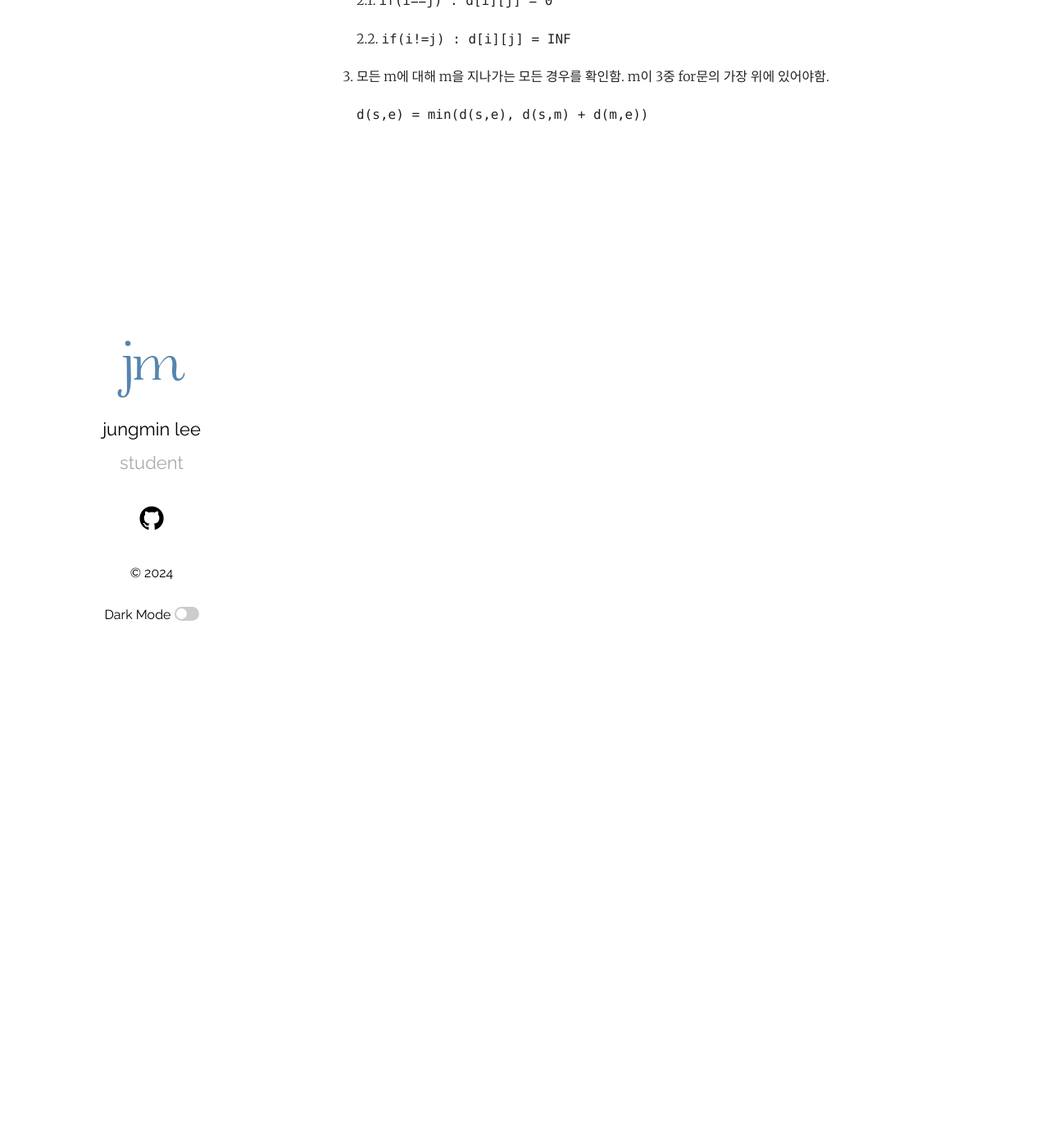
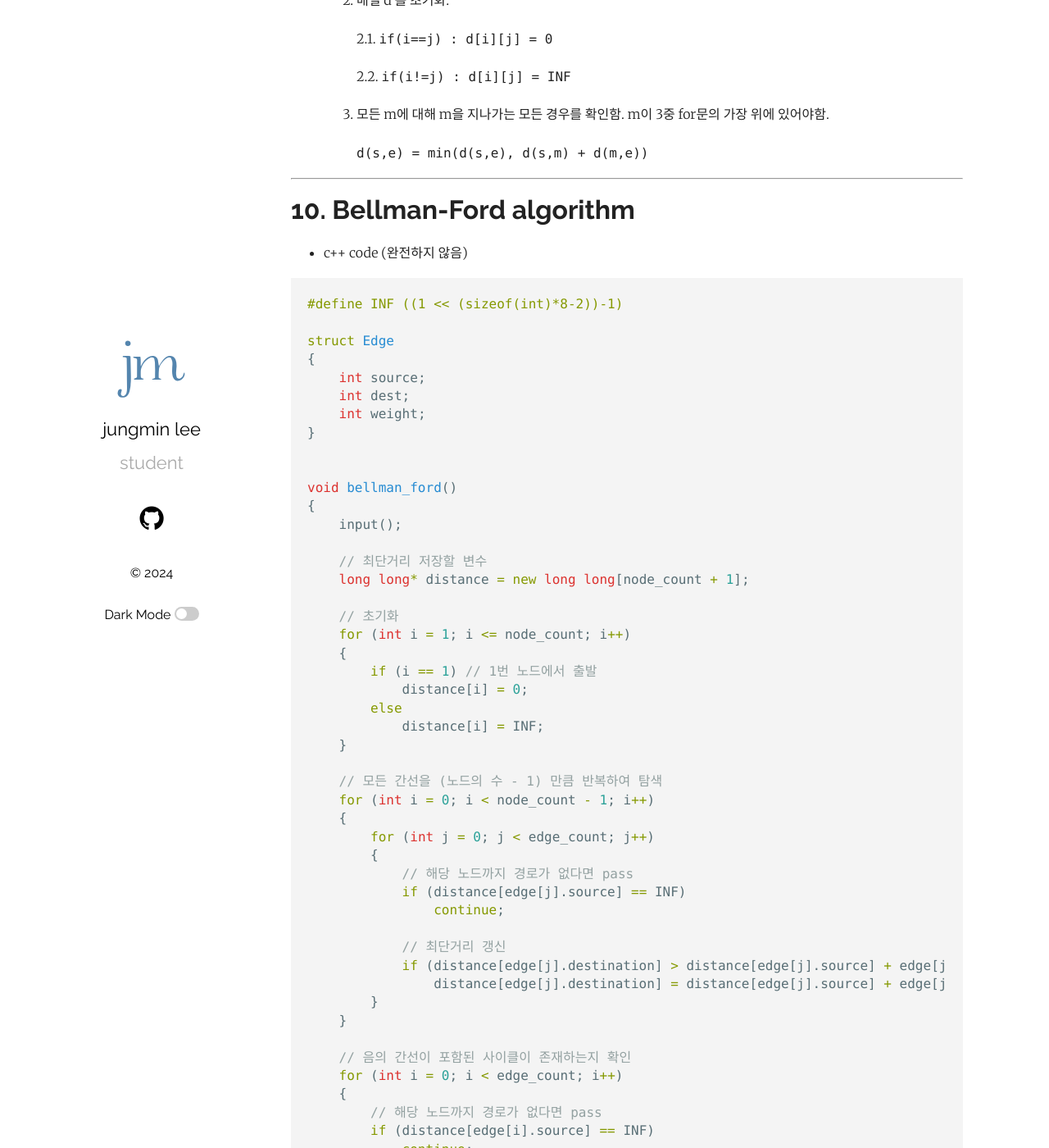
Before and after one commit to jm1012/jm1012.github.io, a Jekyll site: the page built from _posts/2024-05-13-algorithm.markdown, in a window 1280 px wide and 1400 px high, scrolled down 10560 px. Shown: the whole window at 82% size. Built offline with Jekyll 4.4.1, drawn with Linux system fonts in a browser that asks for light colours; some of the changed text lies outside the part shown.

Commit message:
Bellman Ford

````diff
--- a/_config.yml
+++ b/_config.yml
@@ -1,6 +1,6 @@
 title: jm's code chronicle
 author: jungmin lee
-email: ljmjm1012@gmail.com
+email:
 description: > # this means to ignore newlines until "show_exerpts:"
   Write an awesome description for your new site here. You can edit this
   line in _config.yml. It will appear in your document head meta (for
@@ -38,7 +38,7 @@ plainwhite:
     #soundcloud: jekyll
     #telegram: jekyll
     #gitlab: jekyll
-    #email: ljmjm1012@gmail.com
+    #email:
 
     # Mastodon instances
     # mastodon:
--- a/_posts/2024-05-13-algorithm.markdown
+++ b/_posts/2024-05-13-algorithm.markdown
@@ -25,7 +25,9 @@ a summary of algorithms
 
 [8. Dijkstra's algorithm]
 
-[9. Floyd warshall algorithm]
+[9. Floyd-Warshall algorithm]
+
+[10. Bellman-Ford algorithm]
 
 
 
@@ -533,3 +535,116 @@ void Floyd()
   3. 모든 m에 대해 m을 지나가는 모든 경우를 확인함. m이 3중 for문의 가장 위에 있어야함.
 
      `d(s,e) = min(d(s,e), d(s,m) + d(m,e))`
+
+
+
+---
+
+
+
+# 10. Bellman-Ford algorithm
+
+- c++ code (완전하지 않음)
+
+```c++
+#define INF ((1 << (sizeof(int)*8-2))-1)
+
+struct Edge
+{
+    int source;
+	int dest;
+	int weight;
+}
+
+
+void bellman_ford()
+{
+	input();
+
+	// 최단거리 저장할 변수
+	long long* distance = new long long[node_count + 1];
+
+	// 초기화
+	for (int i = 1; i <= node_count; i++)
+	{
+		if (i == 1) // 1번 노드에서 출발
+			distance[i] = 0;
+		else
+			distance[i] = INF;
+	}
+
+	// 모든 간선을 (노드의 수 - 1) 만큼 반복하여 탐색
+	for (int i = 0; i < node_count - 1; i++)
+	{
+		for (int j = 0; j < edge_count; j++)
+		{
+			// 해당 노드까지 경로가 없다면 pass
+			if (distance[edge[j].source] == INF)
+				continue;
+
+			// 최단거리 갱신
+			if (distance[edge[j].destination] > distance[edge[j].source] + edge[j].weight)
+				distance[edge[j].destination] = distance[edge[j].source] + edge[j].weight;
+		}
+	}
+
+	// 음의 간선이 포함된 사이클이 존재하는지 확인
+	for (int i = 0; i < edge_count; i++)
+	{
+		// 해당 노드까지 경로가 없다면 pass
+		if (distance[edge[i].source] == INF)
+			continue;
+
+		// 거리가 갱신된다면 음의 간선이 포함된 사이클이 존재함
+		if (distance[edge[i].destination] > distance[edge[i].source] + edge[i].weight)
+		{
+			cout << "-1";
+			return;
+		}
+	}
+
+	for (int i = 2; i <= node_count; i++)
+	{
+		if (distance[i] == INF)
+			cout << "-1\n";
+		else
+			cout << distance[i] << '\n';
+	}
+}
+```
+
+
+
+- outline
+
+  가중 유향그래프에서 최단 경로를 탐색하는 알고리즘. (weighted digraph)
+
+  음수 가중치도 처리가능.
+
+  Bellman-Ford runs in **O(|V|*|E|)**
+
+  |V| : a number of vertices
+
+  |E| : a number of edges
+
+
+
+- algorithm
+
+  1. source 노드에서 n 노드까지 거리를 저장할 배열을 만듦. `dist[N]`
+
+  2. `dist` 배열을 INF로 초기화하고, `dist[source] = 0` 으로 초기화
+
+  3. 모든 edge를 방문
+
+     if 현재 edge까지 경로가 없다면 : continue
+
+     if (dist[목적지] > dist[출발지] + 가중치) : 갱신
+
+  4. step3를 (노드개수 - 1) 회 반복
+
+
+
+- 주의할점
+
+  언더플로우가 발생할 수 있기 때문에 확인할 것
````
Also changed, not shown: index.md (deleted, +0 -3 lines).
